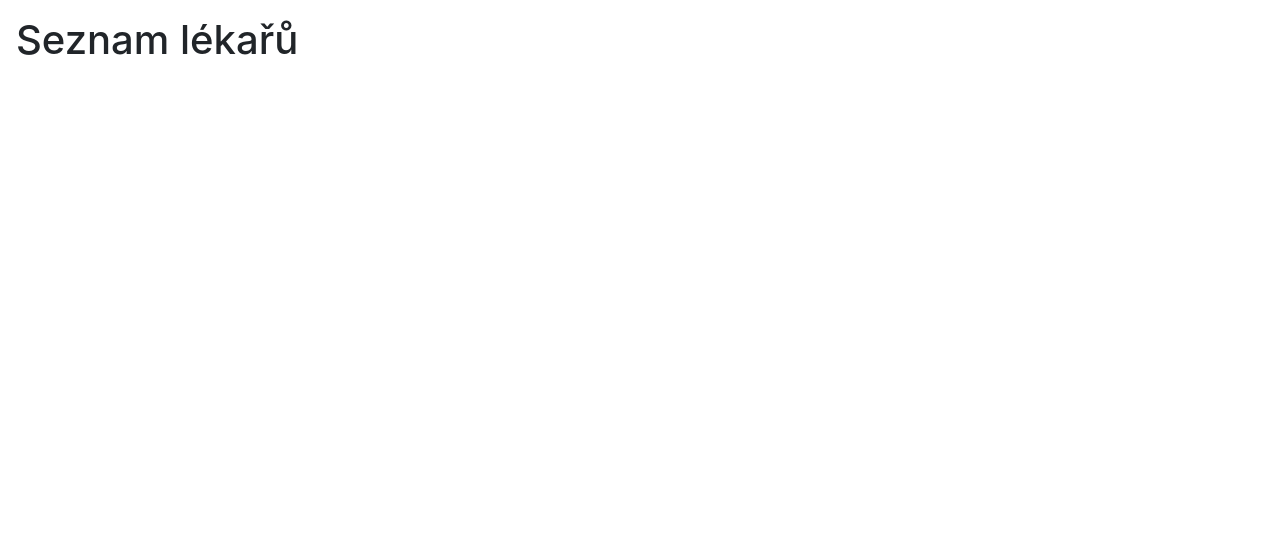
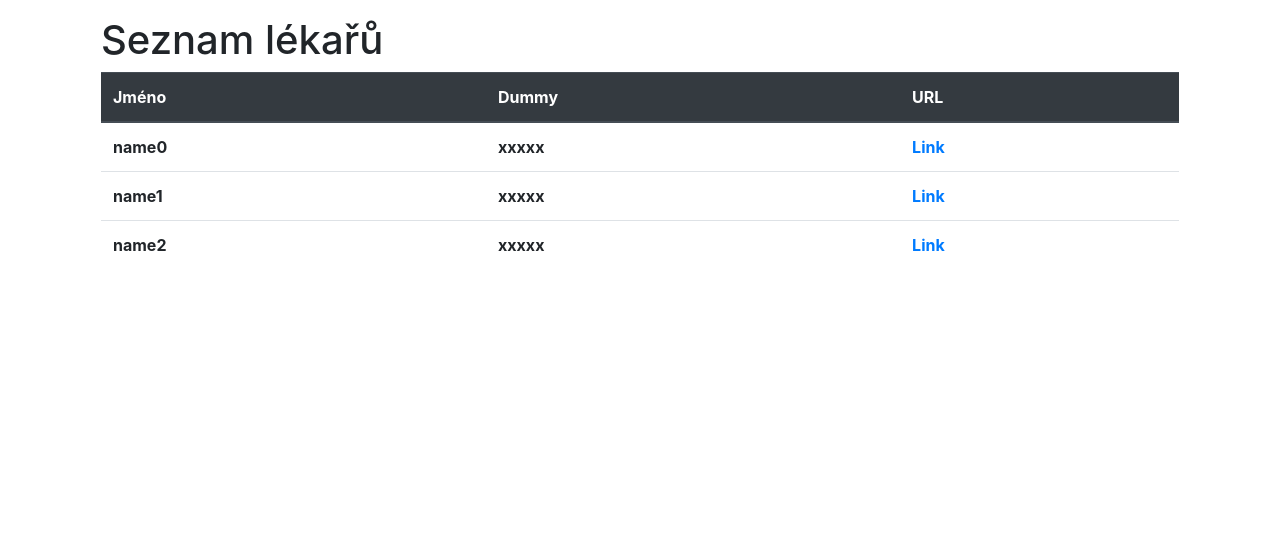
Before and after one commit to opendatalabcz/mapa-zdravi, a Flask app: page /lekari in a window 1280 px wide. Shown: the part 72-613 px from the top of the page. Run offline with Flask 3, Linux system fonts and the light colour scheme; lists and menus that the app fills with data are empty; some libraries are stand-ins or nearby versions.

Commit message:
Add testing table

```diff
--- a/src/app/templates/doctors.html
+++ b/src/app/templates/doctors.html
@@ -1,6 +1,37 @@
 {% extends "base.html" %} {% block title %}Mapa - {% endblock %} {% block
 content %}
-<div class="p-3">
-  <h1>Seznam lékařů</h1>
+<div class="container">
+  <div class="p-3">
+    <h1>Seznam lékařů</h1>
+    <!-- <ul class="list-group list-group-flush" id="doctors"> -->
+    <table class="table table-hover">
+      <thead class="thead-dark">
+        <tr>
+          <th scope="col">Jméno</th>
+          <th scope="col">Dummy</th>
+          <th scope="col">URL</th>
+        </tr>
+      </thead>
+      <tbody>
+        {% for doctor in doctors %}
+
+        <tr>
+          <th class="tg-vhup">{{doctor.doctor_name}}</th>
+          <th class="tg-vhup">{{doctor.doctor_url}}xx</th>
+          <th>
+            <a href="{{doctor.doctor_url}}">Link</a>
+            <!-- <a
+                href="https://www.lkcr.cz/seznam-lekaru?filterId=NTE1OTI2ODE4OCwsRGVuaXNhLCxBZGFtY292w6E%3D&do[load]=1"
+                >Link</a
+              > -->
+          </th>
+        </tr>
+        <!-- <li class="list-group-item">{{doctor.doctor_name}}</li>
+    <li class="list-group-item"></li> -->
+        {% endfor %}
+      </tbody>
+    </table>
+    <!-- </ul> -->
+  </div>
 </div>
 {% endblock %}
--- a/src/app/views.py
+++ b/src/app/views.py
@@ -13,9 +13,21 @@
     return render_template('about.html')
 
 
+class Docs():
+    def __init__(self, doctor_name, doctor_url) -> None:
+        self.doctor_url = doctor_url
+        self.doctor_name = doctor_name
+
+
 @views.route('/lekari')
 def doctors():
-    return render_template('doctors.html')
+
+    # TODO load doctors
+    doctors = []
+    for i in range(3):
+        doctors.append(Docs(f'name{i}', 'xxx'))
+
+    return render_template('doctors.html', doctors=doctors)
 
 
 @views.route('/mapa')
```
